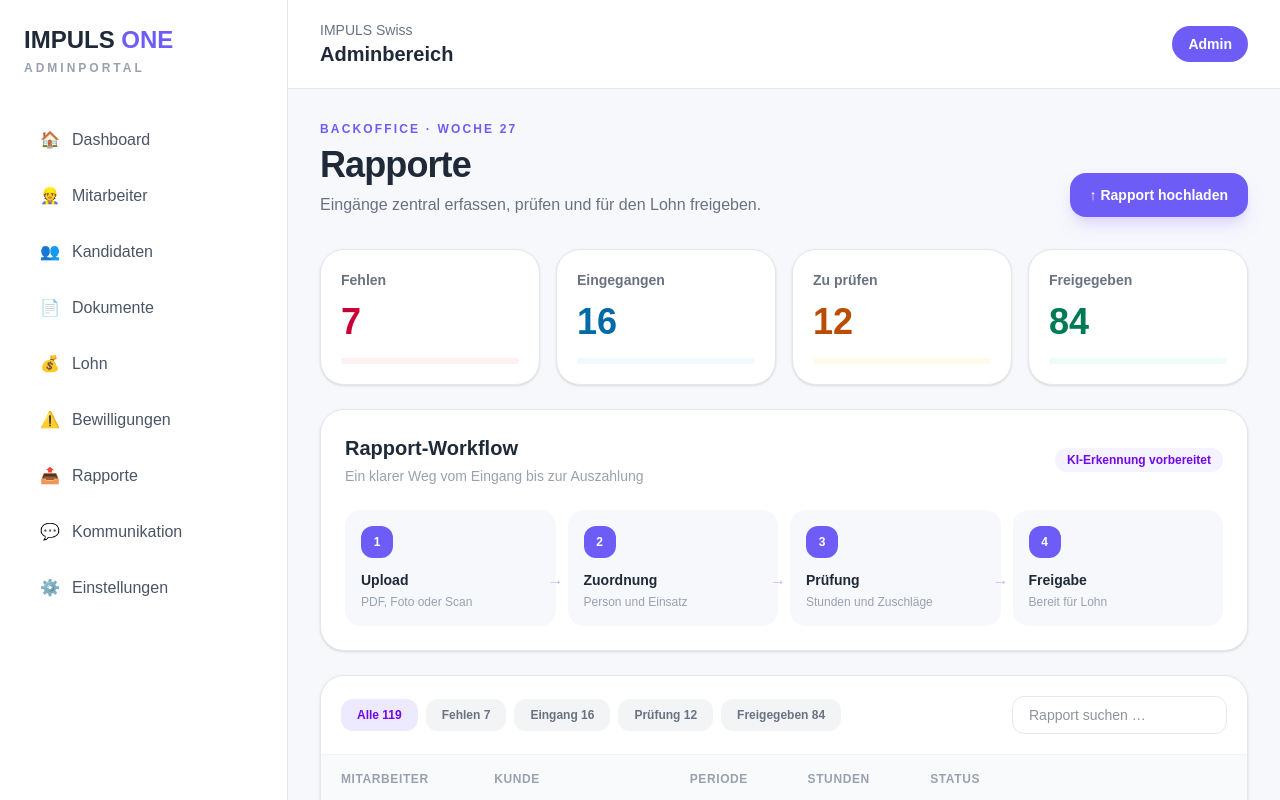
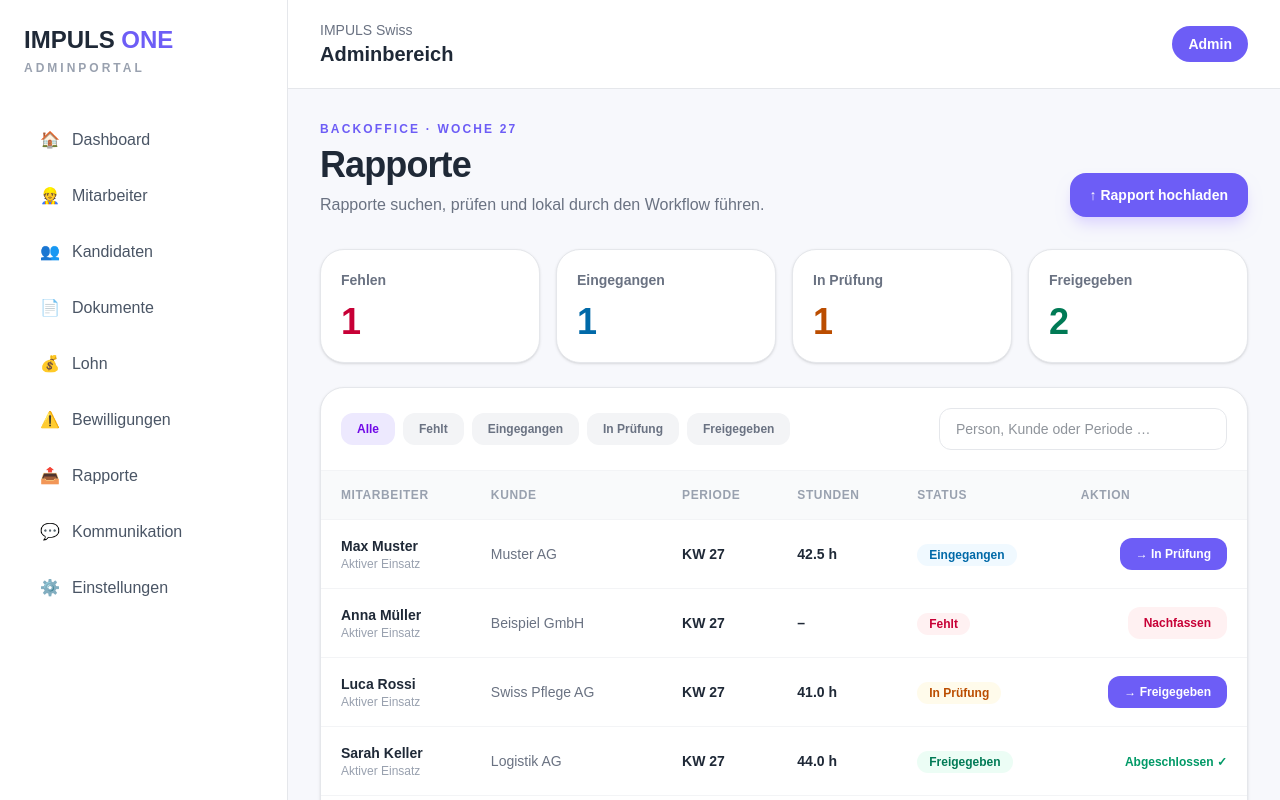
Before and after one commit to lorisbuercher-png/webapp-impuls, a Next.js app in the folder impuls-portal/: page /admin/rapporte in a window 1280 px wide. Shown: the top 800 px of the page. Built offline with nearby package versions, Linux system fonts and the light colour scheme.

Commit message:
Add interactive operations filters

```diff
--- a/impuls-portal/app/admin/rapporte/page.tsx
+++ b/impuls-portal/app/admin/rapporte/page.tsx
@@ -1,43 +1,55 @@
+"use client";
+
+import { useMemo, useState } from "react";
 import AdminLayout from "../../../components/AdminLayout";
 
-const reports = [
-  ["Max Muster", "Muster AG", "KW 27", "42.5 h", "Eingegangen", "bg-sky-50 text-sky-700"],
-  ["Anna Müller", "Beispiel GmbH", "KW 27", "–", "Fehlt", "bg-rose-50 text-rose-700"],
-  ["Luca Rossi", "Swiss Pflege AG", "KW 27", "41.0 h", "In Prüfung", "bg-amber-50 text-amber-700"],
-  ["Sarah Keller", "Logistik AG", "KW 27", "44.0 h", "Freigegeben", "bg-emerald-50 text-emerald-700"],
-  ["Jonas Frei", "Rheinhafen Logistik", "KW 26", "39.0 h", "Freigegeben", "bg-emerald-50 text-emerald-700"],
+type Report = { name: string; client: string; period: string; hours: string; status: string };
+
+const initialReports: Report[] = [
+  { name: "Max Muster", client: "Muster AG", period: "KW 27", hours: "42.5 h", status: "Eingegangen" },
+  { name: "Anna Müller", client: "Beispiel GmbH", period: "KW 27", hours: "–", status: "Fehlt" },
+  { name: "Luca Rossi", client: "Swiss Pflege AG", period: "KW 27", hours: "41.0 h", status: "In Prüfung" },
+  { name: "Sarah Keller", client: "Logistik AG", period: "KW 27", hours: "44.0 h", status: "Freigegeben" },
+  { name: "Jonas Frei", client: "Rheinhafen Logistik", period: "KW 26", hours: "39.0 h", status: "Freigegeben" },
 ];
 
-const steps = [
-  ["1", "Upload", "PDF, Foto oder Scan"],
-  ["2", "Zuordnung", "Person und Einsatz"],
-  ["3", "Prüfung", "Stunden und Zuschläge"],
-  ["4", "Freigabe", "Bereit für Lohn"],
-];
+const filters = ["Alle", "Fehlt", "Eingegangen", "In Prüfung", "Freigegeben"];
+const nextStatus: Record<string, string> = { Eingegangen: "In Prüfung", "In Prüfung": "Freigegeben" };
+
+function tone(status: string) {
+  if (status === "Fehlt") return "bg-rose-50 text-rose-700";
+  if (status === "Eingegangen") return "bg-sky-50 text-sky-700";
+  if (status === "In Prüfung") return "bg-amber-50 text-amber-700";
+  return "bg-emerald-50 text-emerald-700";
+}
 
 export default function AdminRapporte() {
+  const [reports, setReports] = useState(initialReports);
+  const [filter, setFilter] = useState("Alle");
+  const [query, setQuery] = useState("");
+
+  const visible = useMemo(() => reports.filter((report) => {
+    const matchesFilter = filter === "Alle" || report.status === filter;
+    const needle = query.toLowerCase();
+    return matchesFilter && [report.name, report.client, report.period].some((value) => value.toLowerCase().includes(needle));
+  }), [reports, filter, query]);
+
+  const count = (status: string) => reports.filter((report) => report.status === status).length;
+  const advance = (name: string, period: string) => setReports((current) => current.map((report) => report.name === name && report.period === period && nextStatus[report.status] ? { ...report, status: nextStatus[report.status] } : report));
+
   return (
     <AdminLayout>
-      <div className="flex flex-col gap-4 md:flex-row md:items-end md:justify-between">
-        <div><p className="text-xs font-bold uppercase tracking-[0.18em] text-[#6D5DF6]">Backoffice · Woche 27</p><h1 className="mt-2 text-4xl font-black tracking-tight">Rapporte</h1><p className="mt-2 text-gray-500">Eingänge zentral erfassen, prüfen und für den Lohn freigeben.</p></div>
-        <button className="rounded-2xl bg-[#6D5DF6] px-5 py-3 text-sm font-bold text-white shadow-lg shadow-violet-200">↑ Rapport hochladen</button>
-      </div>
+      <div className="flex flex-col gap-4 md:flex-row md:items-end md:justify-between"><div><p className="text-xs font-bold uppercase tracking-[0.18em] text-[#6D5DF6]">Backoffice · Woche 27</p><h1 className="mt-2 text-4xl font-black tracking-tight">Rapporte</h1><p className="mt-2 text-gray-500">Rapporte suchen, prüfen und lokal durch den Workflow führen.</p></div><button className="rounded-2xl bg-[#6D5DF6] px-5 py-3 text-sm font-bold text-white shadow-lg shadow-violet-200">↑ Rapport hochladen</button></div>
 
-      <section className="mt-8 grid gap-4 sm:grid-cols-2 xl:grid-cols-4">
-        {[["Fehlen", "7", "bg-rose-50 text-rose-700"], ["Eingegangen", "16", "bg-sky-50 text-sky-700"], ["Zu prüfen", "12", "bg-amber-50 text-amber-700"], ["Freigegeben", "84", "bg-emerald-50 text-emerald-700"]].map(([label, count, tone]) => <div key={label} className="rounded-3xl border border-gray-200 bg-white p-5 shadow-sm"><p className="text-sm font-semibold text-gray-500">{label}</p><p className={`mt-3 text-4xl font-black ${tone.split(" ")[1]}`}>{count}</p><div className={`mt-4 h-1.5 rounded-full ${tone.split(" ")[0]}`} /></div>)}
+      <section className="mt-8 grid gap-4 sm:grid-cols-2 xl:grid-cols-4">{[["Fehlen", count("Fehlt"), "text-rose-700"], ["Eingegangen", count("Eingegangen"), "text-sky-700"], ["In Prüfung", count("In Prüfung"), "text-amber-700"], ["Freigegeben", count("Freigegeben"), "text-emerald-700"]].map(([label, value, color]) => <button key={label} onClick={() => setFilter(String(label === "Fehlen" ? "Fehlt" : label))} className="rounded-3xl border border-gray-200 bg-white p-5 text-left shadow-sm transition hover:-translate-y-1 hover:border-violet-200"><p className="text-sm font-semibold text-gray-500">{label}</p><p className={`mt-3 text-4xl font-black ${color}`}>{value}</p></button>)}</section>
+
+      <section className="mt-6 overflow-hidden rounded-3xl border border-gray-200 bg-white shadow-sm">
+        <div className="border-b border-gray-100 p-5"><div className="flex flex-col gap-4 xl:flex-row xl:items-center xl:justify-between"><div className="flex flex-wrap gap-2">{filters.map((item) => <button key={item} onClick={() => setFilter(item)} className={`rounded-xl px-4 py-2 text-xs font-bold ${filter === item ? "bg-violet-100 text-violet-700" : "bg-gray-100 text-gray-500"}`}>{item}</button>)}</div><input value={query} onChange={(event) => setQuery(event.target.value)} className="min-w-72 rounded-xl border border-gray-200 px-4 py-2.5 text-sm outline-none focus:border-[#6D5DF6] focus:ring-4 focus:ring-violet-100" placeholder="Person, Kunde oder Periode …" /></div></div>
+        <div className="overflow-x-auto"><table className="w-full min-w-[850px] text-left"><thead><tr className="bg-gray-50 text-xs uppercase tracking-wider text-gray-400">{["Mitarbeiter", "Kunde", "Periode", "Stunden", "Status", "Aktion"].map((item) => <th key={item} className="px-5 py-4 font-bold">{item}</th>)}</tr></thead><tbody>{visible.map((report) => <tr key={`${report.name}-${report.period}`} className="border-t border-gray-100 hover:bg-gray-50"><td className="px-5 py-4"><p className="text-sm font-bold">{report.name}</p><p className="text-xs text-gray-400">Aktiver Einsatz</p></td><td className="px-5 py-4 text-sm text-gray-500">{report.client}</td><td className="px-5 py-4 text-sm font-semibold">{report.period}</td><td className="px-5 py-4 text-sm font-bold">{report.hours}</td><td className="px-5 py-4"><span className={`rounded-full px-3 py-1 text-xs font-bold ${tone(report.status)}`}>{report.status}</span></td><td className="px-5 py-4 text-right">{nextStatus[report.status] ? <button onClick={() => advance(report.name, report.period)} className="rounded-xl bg-[#6D5DF6] px-4 py-2 text-xs font-bold text-white">→ {nextStatus[report.status]}</button> : report.status === "Fehlt" ? <button className="rounded-xl bg-rose-50 px-4 py-2 text-xs font-bold text-rose-700">Nachfassen</button> : <span className="text-xs font-bold text-emerald-600">Abgeschlossen ✓</span>}</td></tr>)}</tbody></table></div>
+        {visible.length === 0 && <div className="p-12 text-center"><p className="font-bold">Keine Rapporte gefunden</p><button onClick={() => { setFilter("Alle"); setQuery(""); }} className="mt-4 rounded-xl bg-violet-50 px-4 py-2 text-sm font-bold text-violet-700">Filter zurücksetzen</button></div>}
       </section>
 
-      <section className="mt-6 rounded-3xl border border-gray-200 bg-white p-6 shadow-sm">
-        <div className="flex flex-col gap-4 md:flex-row md:items-center md:justify-between"><div><h2 className="text-xl font-bold">Rapport-Workflow</h2><p className="mt-1 text-sm text-gray-400">Ein klarer Weg vom Eingang bis zur Auszahlung</p></div><span className="rounded-full bg-violet-50 px-3 py-1 text-xs font-bold text-violet-700">KI-Erkennung vorbereitet</span></div>
-        <div className="mt-6 grid gap-3 md:grid-cols-4">{steps.map(([number, title, detail], index) => <div key={title} className="relative rounded-2xl bg-[#F7F8FC] p-4"><span className="grid h-8 w-8 place-items-center rounded-xl bg-[#6D5DF6] text-xs font-black text-white">{number}</span><p className="mt-3 text-sm font-bold">{title}</p><p className="mt-1 text-xs text-gray-400">{detail}</p>{index < 3 && <span className="absolute -right-2 top-1/2 hidden text-violet-300 md:block">→</span>}</div>)}</div>
-      </section>
-
-      <section className="mt-6 overflow-hidden rounded-3xl border border-gray-200 bg-white shadow-sm">
-        <div className="flex flex-col gap-4 border-b border-gray-100 p-5 md:flex-row md:items-center md:justify-between"><div className="flex flex-wrap gap-2">{["Alle 119", "Fehlen 7", "Eingang 16", "Prüfung 12", "Freigegeben 84"].map((item, index) => <button key={item} className={`rounded-xl px-4 py-2 text-xs font-bold ${index === 0 ? "bg-violet-100 text-violet-700" : "bg-gray-100 text-gray-500"}`}>{item}</button>)}</div><input className="rounded-xl border border-gray-200 px-4 py-2 text-sm outline-none focus:border-[#6D5DF6]" placeholder="Rapport suchen …" /></div>
-        <div className="overflow-x-auto"><table className="w-full min-w-[850px] text-left"><thead><tr className="bg-gray-50 text-xs uppercase tracking-wider text-gray-400">{["Mitarbeiter", "Kunde", "Periode", "Stunden", "Status", ""].map((item) => <th key={item} className="px-5 py-4 font-bold">{item}</th>)}</tr></thead><tbody>{reports.map(([name, client, period, hours, status, tone]) => <tr key={`${name}-${period}`} className="border-t border-gray-100 hover:bg-gray-50"><td className="px-5 py-4"><p className="text-sm font-bold">{name}</p><p className="text-xs text-gray-400">Aktiver Einsatz</p></td><td className="px-5 py-4 text-sm text-gray-500">{client}</td><td className="px-5 py-4 text-sm font-semibold">{period}</td><td className="px-5 py-4 text-sm font-bold">{hours}</td><td className="px-5 py-4"><span className={`rounded-full px-3 py-1 text-xs font-bold ${tone}`}>{status}</span></td><td className="px-5 py-4 text-right"><button className="rounded-xl border border-gray-200 px-4 py-2 text-xs font-bold hover:border-violet-300 hover:text-[#6D5DF6]">{status === "Fehlt" ? "Nachfassen" : "Öffnen"}</button></td></tr>)}</tbody></table></div>
-      </section>
-
-      <section className="mt-6 rounded-3xl border border-dashed border-violet-200 bg-violet-50/60 p-6 text-center"><p className="font-bold text-violet-800">Automatische Erkennung als nächster Ausbauschritt</p><p className="mt-2 text-sm text-violet-600">Rapporte können später automatisch ausgelesen, zugeordnet und auf Abweichungen geprüft werden.</p></section>
+      <div className="mt-6 rounded-3xl border border-dashed border-violet-200 bg-violet-50/60 p-6 text-center"><p className="font-bold text-violet-800">UI-Prototyp ohne Datenbankänderung</p><p className="mt-2 text-sm text-violet-600">Statuswechsel gelten bis zum Neuladen der Seite. Die persistente Supabase-Anbindung folgt nach Stabilisierung der Workflows.</p></div>
     </AdminLayout>
   );
 }
```
